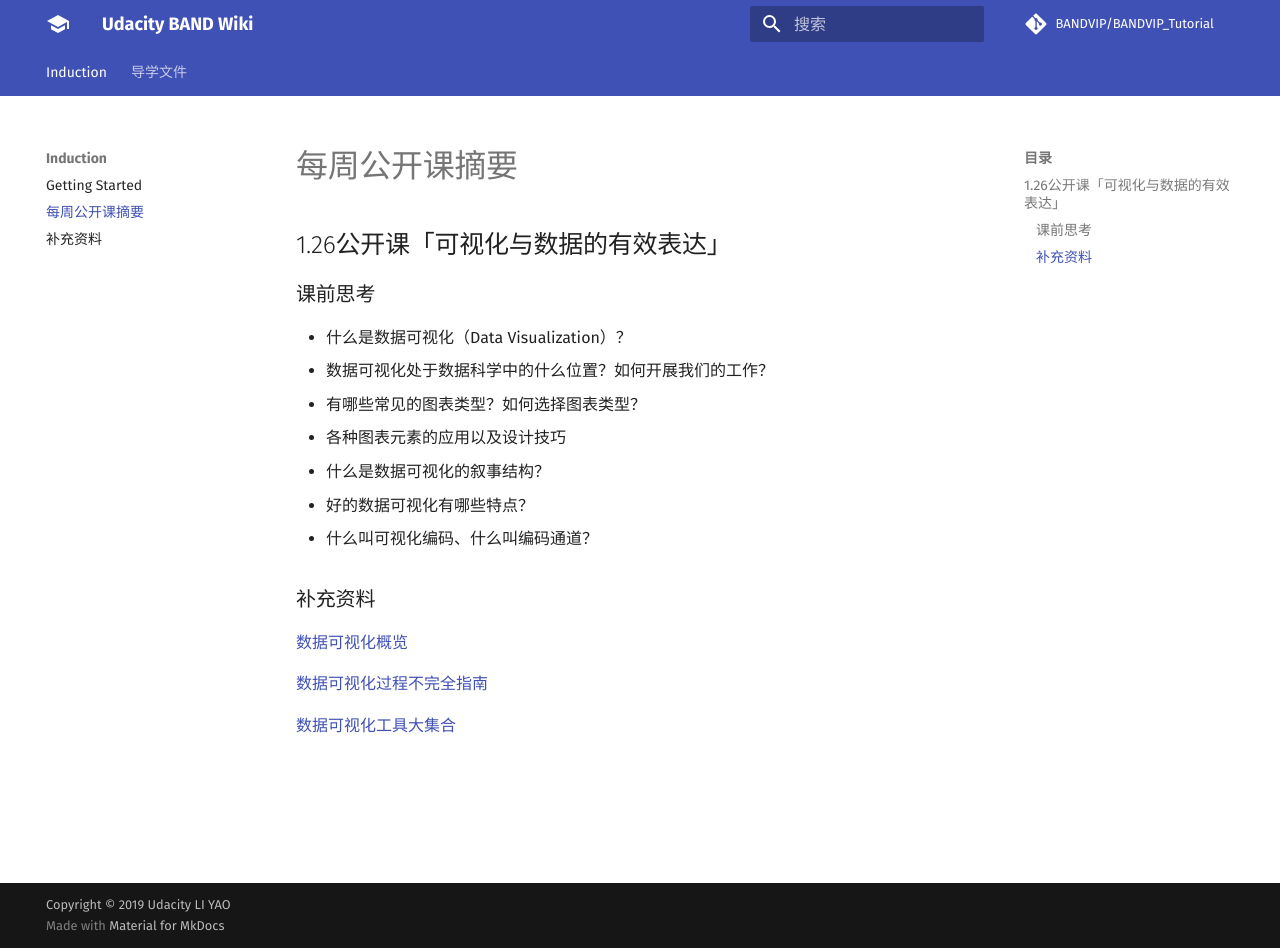
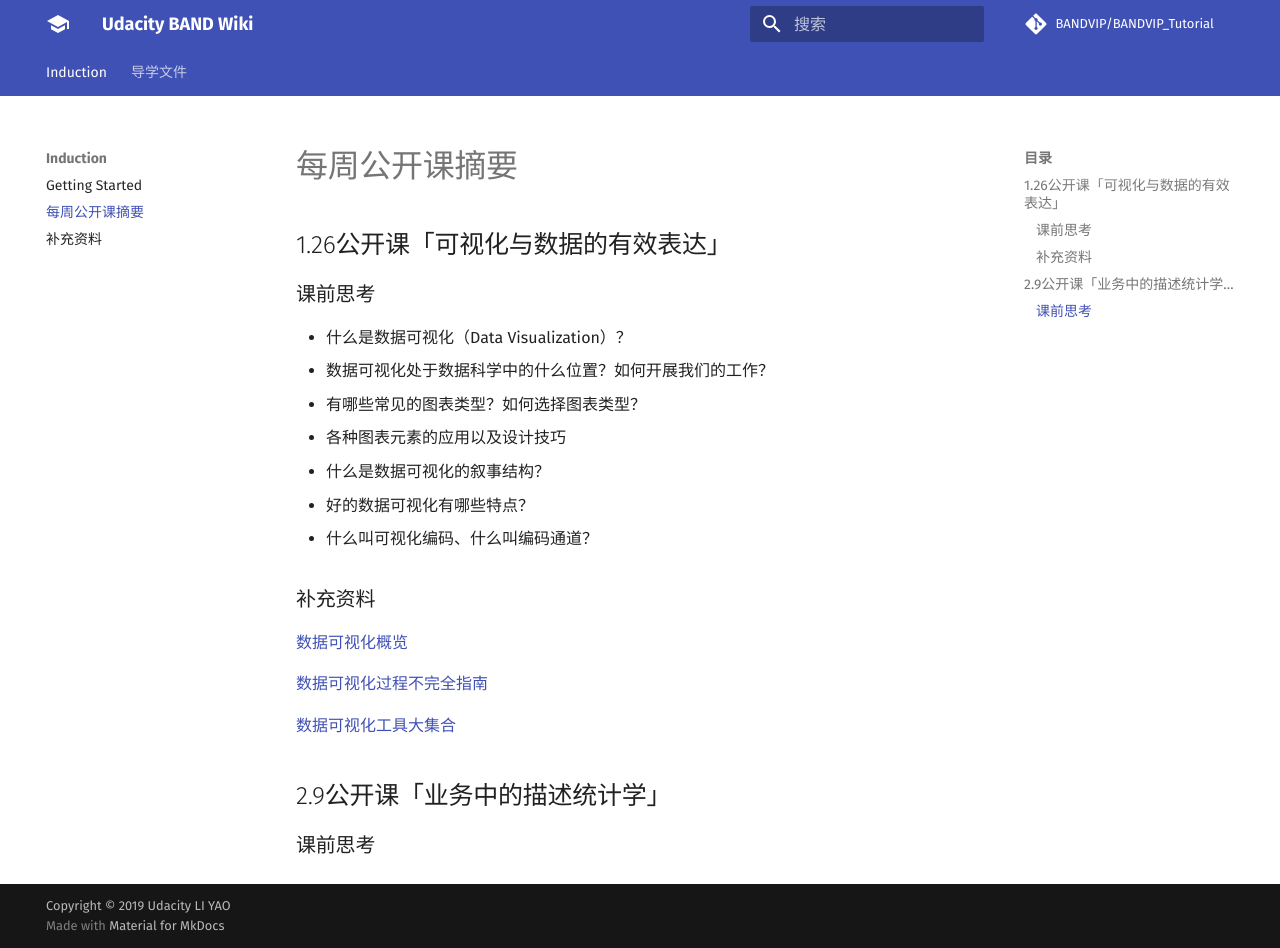
Before and after one commit to BANDVIP/BANDVIP_Tutorial, an MkDocs documentation site: the page built from docs/0.md, in a window 1280 px wide and 948 px high. Built offline with MkDocs 1.6.1 and Material for MkDocs 9.7.7, drawn with Linux system fonts in a browser that asks for light colours; comment, search, counter and statistics services are not loaded; some of the changed lines change nothing that is shown.

Commit message:
add week7

```diff
--- a/docs/0.md
+++ b/docs/0.md
@@ -16,3 +16,7 @@
 [数据可视化过程不完全指南](https://blog.csdn.net/y4x5m0nivsrjay3x92c/article/details/82456024)
 
 [数据可视化工具大集合](https://www.jianshu.com/p/8e96ea95febc)
+
+## 2.9公开课「业务中的描述统计学」
+
+### 课前思考
--- /dev/null
+++ b/docs/7.md
@@ -0,0 +1,46 @@
+# Week7 A/B测试
+
+## 7.1 本周任务
+
+  - [ ] 学习教室推论统计学部分
+  - [ ] 学习教室A/B测试部分
+
+
+## 7.2 任务拆解
+- 第一天 A/B测试Lesson1 A/B测试简介
+- 第二天 A/B测试Lesson2 商业案例：A/B测试的统计学原理
+- 第三天 A/B测试Lesson3 应用中需要考虑的实际问题
+- 第四天 A/B测试Lesson4 思考题
+
+预计用时，4小时。
+
+注意：没有完成P2的同学，先完成P2。没有学完「推论统计学」的同学，先学「A/B测试」，学完A/B测试之后抽时间回头看推论统计学。
+
+
+## 7.3 重难点
+
+  重点：A/B测试的原理和意义
+
+  难点：A/B测试背后的统计学
+
+## 7.4 公开课预告「Case Study: 通过 A/B 测试分析网页转化能力」
+思考：
+
+1. 在你的行业，有哪些地方用到A/B测试？
+2. 你还知道哪些A/B测试的例子？
+3. A/B测试越多越好么？
+
+## 7.5 课程时间规划
+
+时间|项目阶段|学习目标
+---|---|---
+Week1| P1|了解课程体系和学习路径
+Week2|P1|完成项目1
+Week3|\ |学习描述统计学
+Week4|P2|学会Excel基本操作、聚合函数、条件函数等高阶操作
+Week5|P2|完成项目2
+Week6|\ |推论统计学
+当前位置Week7|\ |A/B测试
+Week8|P3|分析问题解决框架
+Week9|P3|线性回归模型
+Week10|P3|完成项目3
--- a/mkdocs.yml
+++ b/mkdocs.yml
@@ -26,6 +26,7 @@ nav:
     - Week4(2.4-2.10) 电子表格: 4.md
     - Week5(2.11-2.17) 分析调查问卷: 5.md
     - Week6(2.18-2.24) 推论统计学: 6.md
+    - Week7(2.25-3.3) A/B测试: 7.md
 
 
 
```
